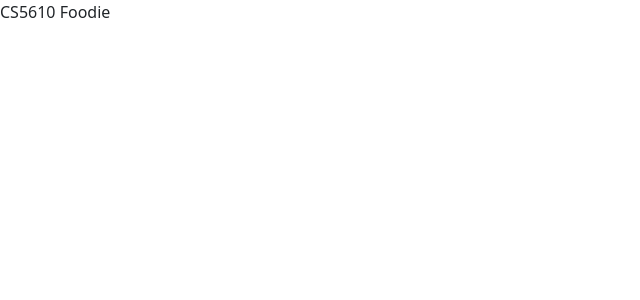
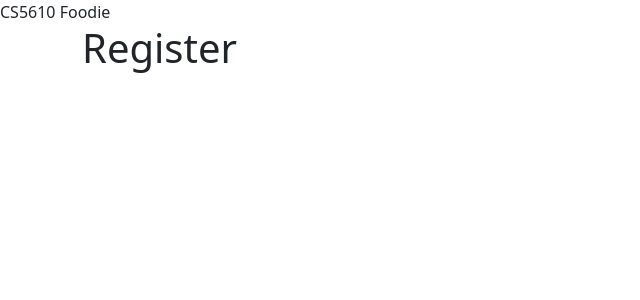
Before and after one commit to yuhan1212/foodie-react, a React (Create React App) app: page /register in a window 1280 px wide. Shown: the top 300 px of the page, without its empty margins (0-640 px from the left). Built offline with nearby package versions, Linux system fonts and the light colour scheme; the HTML template or start-up script is replaced by a standard one.

Commit message:
Initiated react router and add Login, Register and 404 not found page

```diff
--- a/src/App.js
+++ b/src/App.js
@@ -1,8 +1,26 @@
 import React from "react";
+import {BrowserRouter} from "react-router-dom";
+import {Routes, Route} from "react-router";
+import Login from "./components/Login";
+import Register from "./components/Register";
+import NotFound from "./components/NotFound";
 const App = () => {
   return (
-    <div>CS5610 Foodie</div>
-
+      <>
+        <div>CS5610 Foodie</div>
+        <BrowserRouter>
+          <div className="container">
+            <Routes>
+                <Route path="/login"
+                          element={<Login />}/>
+                <Route path="/register"
+                            element={<Register />}/>
+                <Route path="/*"
+                            element={<NotFound />}/>
+            </Routes>
+            </div>
+        </BrowserRouter>
+      </>
   )
 }
 
--- /dev/null
+++ b/src/components/Login/index.js
@@ -0,0 +1,10 @@
+
+const  Login = ( ) => {
+    return (
+         <div className = "login" >
+             <h1> Login </h1>
+         </div>
+    )
+}
+
+export default Login;
--- /dev/null
+++ b/src/components/NotFound/index.js
@@ -0,0 +1,12 @@
+import React from "react";
+
+const NotFound = () => {
+    return (
+        <div>
+            <h1>404 Not Found</h1>
+            <p>Sorry, the page you're looking for cannot be found.</p>
+        </div>
+    );
+};
+
+export default NotFound;
--- /dev/null
+++ b/src/components/Register/index.js
@@ -0,0 +1,10 @@
+
+const Register = () => {
+    return (
+        <div>
+        <h1>Register</h1>
+        </div>
+    );
+}
+
+export default Register;
```
